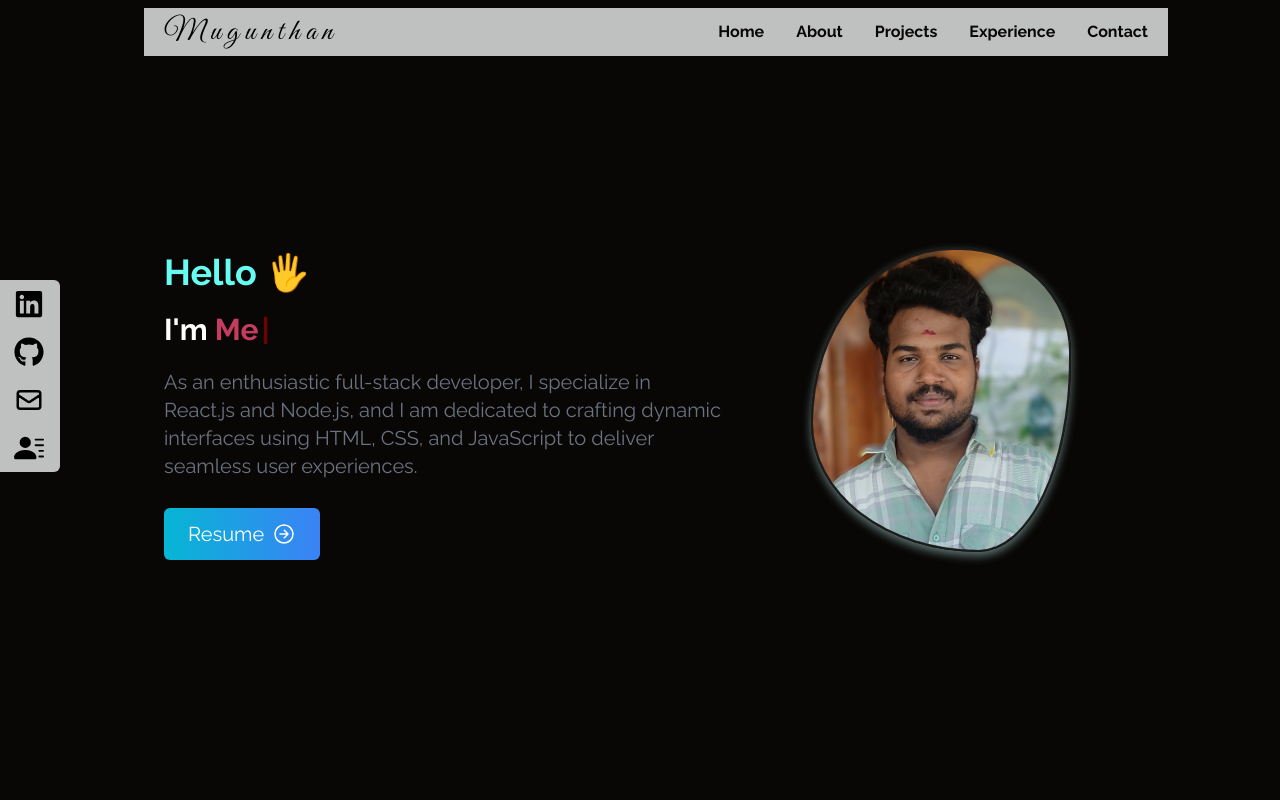
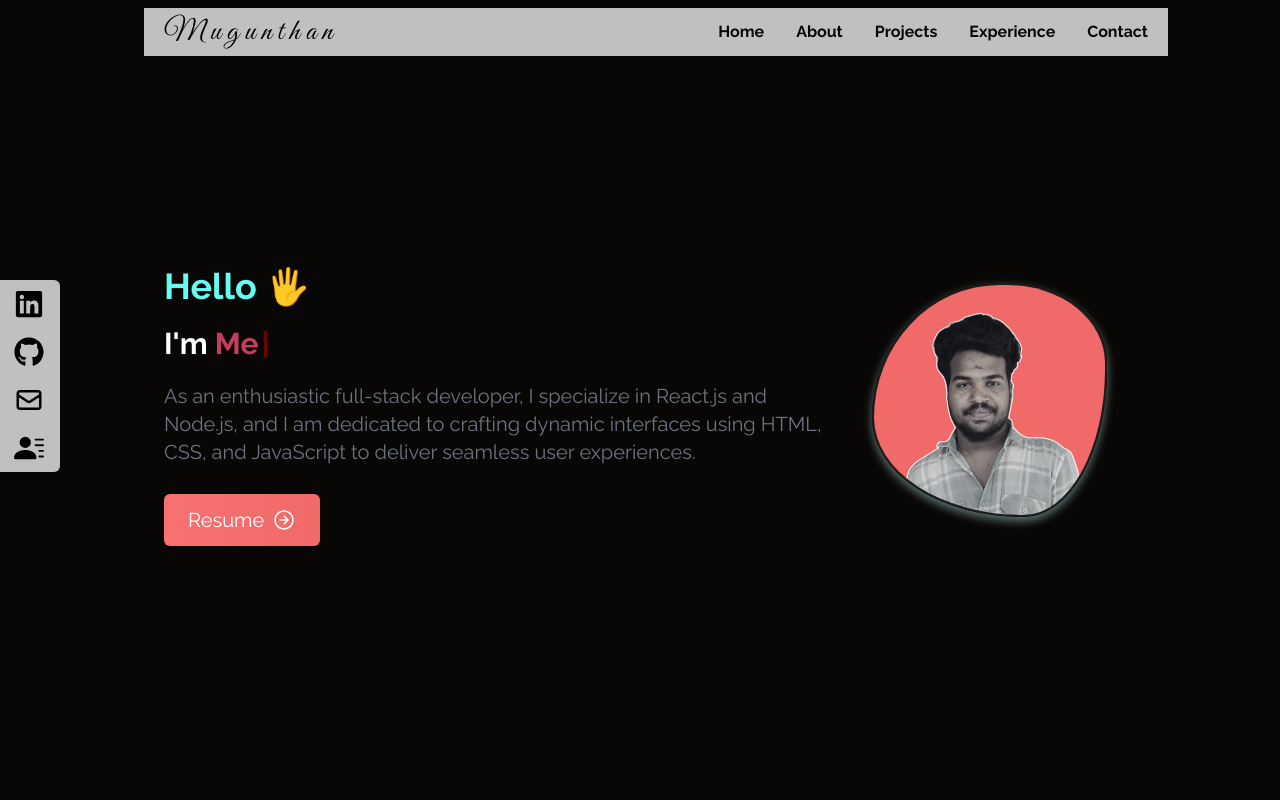
Before and after one commit to Mugunthan03/portfolio, a React (Create React App) app: page / in a window 1280 px wide. Shown: the top 800 px of the page. Built offline with nearby package versions, Linux system fonts and the light colour scheme.

Commit message:
updated files

```diff
--- a/src/Components/Home.jsx
+++ b/src/Components/Home.jsx
@@ -1,6 +1,6 @@
 import React from 'react'
 import { IoArrowForwardCircleOutline } from "react-icons/io5";
-import profile from '../assets/project/my.jpg'
+import profile from '../assets/project/profile.png'
 import './Style.css'
 import { useTypewriter, Cursor } from 'react-simple-typewriter'
 import {motion} from 'framer-motion'
@@ -53,7 +53,7 @@ const Home = () => {
 
           <div className=''>
             <motion.button className='text-white flex items-center gap-2 text-xl rounded-md
-            bg-gradient-to-r from-cyan-500 to-blue-500 w-fit  px-6 py-3 my-2 group'
+            bg-gradient-to-r from-red-400 to-[#F16A6A] w-fit  px-6 py-3 my-2 group'
              initial={{x:50,opacity:0}}
              animate={{x:0,opacity:1}}>
 
@@ -65,7 +65,7 @@ const Home = () => {
 
           <motion.div className='order-1 md:order-2'>
 
-            <motion.img src={profile} alt="profile"  className='rounded-image rounded-md mx-auto w-2/3 lg:w-2/3 mt-32 md:mt-0'
+            <motion.img src={profile} alt="profile"  className='rounded-image rounded-md mx-auto w-2/3 md:w-4/5 lg:w-4/5 mt-32 md:mt-0'
             initial={{y:-100,opacity:0}}
             animate={{y:0,opacity:1}} />
 
```
Also changed, not shown: src/assets/project/profile.png (added).
